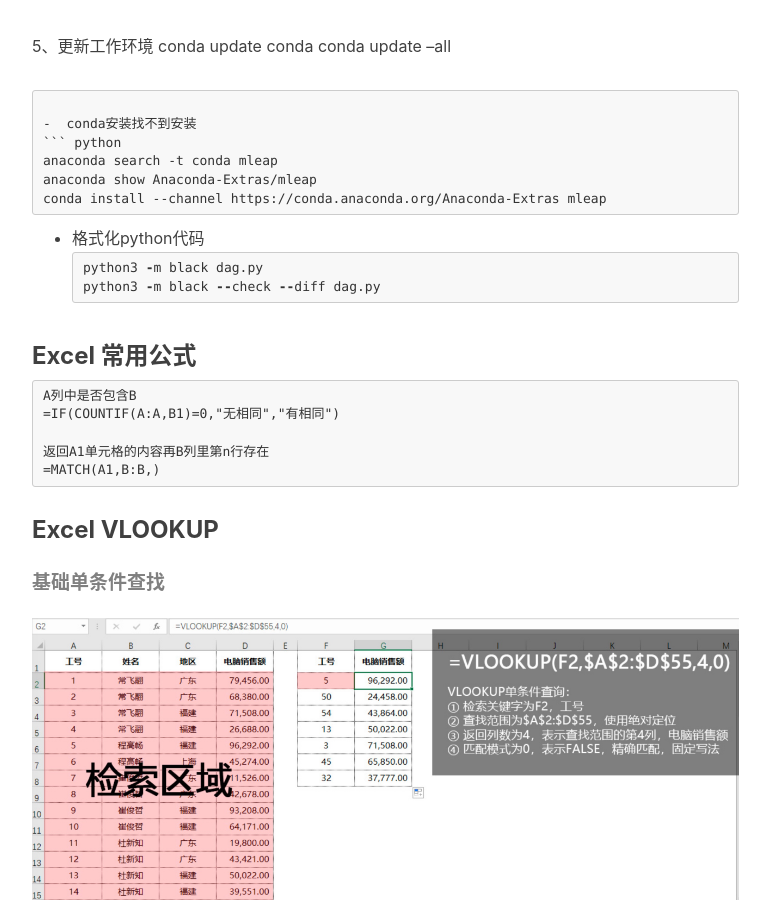
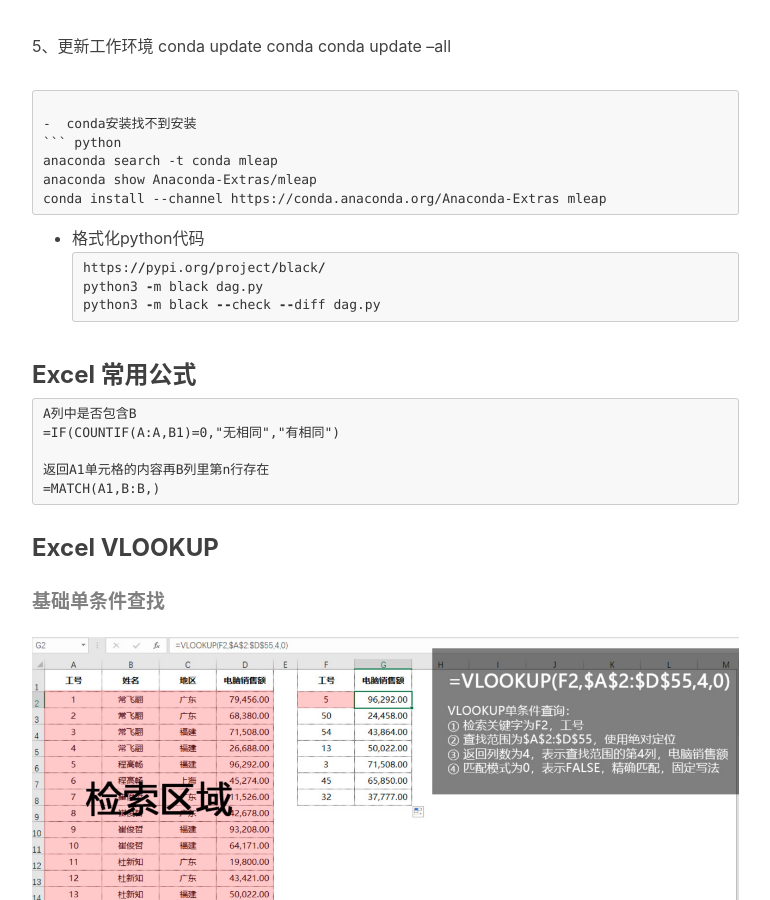
Before and after one commit to cddesire/cddesire.github.io, a Jekyll site: the page built from _posts/2017-05-14-common-tool.markdown, in a window 1280 px wide and 900 px high, scrolled down 7387 px. Shown: the whole window, without its empty margins (233-1003 px from the left). Built offline with Jekyll 4.4.1, drawn with Linux system fonts in a browser that asks for light colours; nearby versions of some CDN libraries; comment, search, counter and statistics services are not loaded; some of the changed lines change nothing that is shown.

Commit message:
Update 2017-05-14-common-tool.markdown

````diff
--- a/_posts/2017-05-14-common-tool.markdown
+++ b/_posts/2017-05-14-common-tool.markdown
@@ -294,6 +294,7 @@ conda install --channel https://conda.anaconda.org/Anaconda-Extras mleap
 
 - 格式化python代码
 ``` python
+https://pypi.org/project/black/
 python3 -m black dag.py
 python3 -m black --check --diff dag.py
 ```
````
